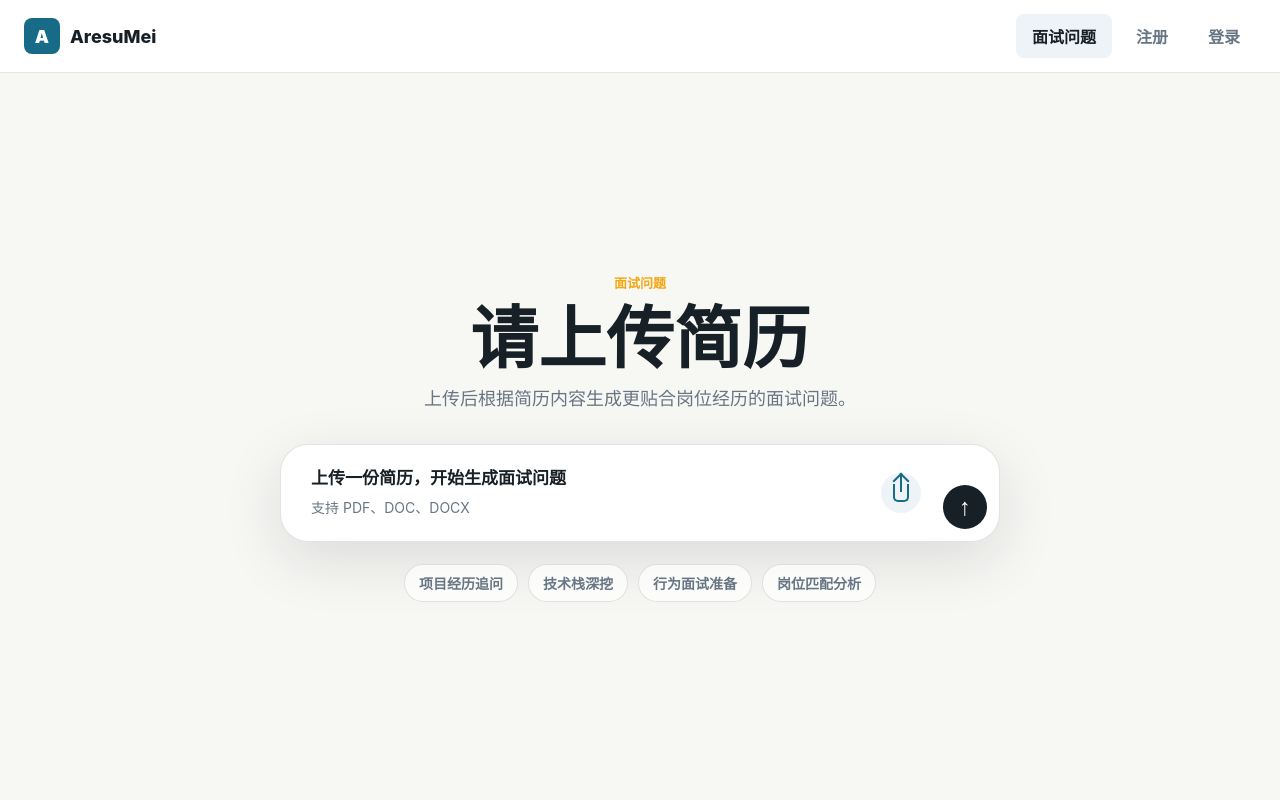
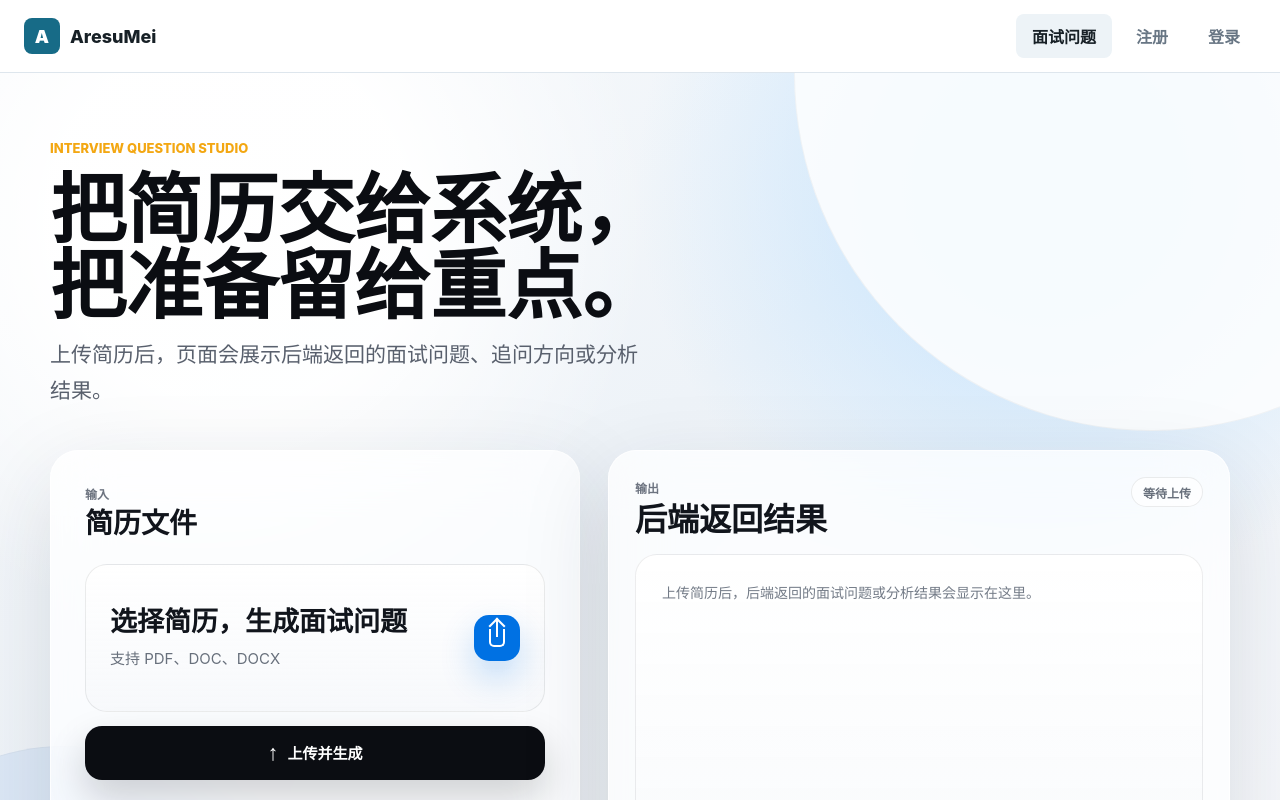
Before and after one commit to wangzihao64/aresumei-front, a React (Create React App) app in the folder login/: page /resume-upload in a window 1280 px wide. Shown: the top 800 px of the page. Built offline with nearby package versions, Linux system fonts and the light colour scheme.

Commit message:
面试问题页面优化

```diff
--- a/login/src/pages/resumeUpload/index.jsx
+++ b/login/src/pages/resumeUpload/index.jsx
@@ -7,6 +7,25 @@ export default class ResumeUpload extends Component {
         status: '',
         error: '',
         isUploading: false,
+        backendResult: '',
+    }
+
+    formatBackendResult = data => {
+        const result = data?.data ?? data?.result ?? data?.questions ?? data?.answer ?? data;
+
+        if (typeof result === 'string') {
+            return result;
+        }
+
+        if (result == null) {
+            return '';
+        }
+
+        try {
+            return JSON.stringify(result, null, 2);
+        } catch (err) {
+            return String(result);
+        }
     }
 
     handleFileChange = e => {
@@ -15,6 +34,7 @@ export default class ResumeUpload extends Component {
             file: file || null,
             status: '',
             error: '',
+            backendResult: '',
         });
     }
 
@@ -36,7 +56,7 @@ export default class ResumeUpload extends Component {
         const form = new FormData();
         form.append('file', file);
 
-        this.setState({ isUploading: true, error: '', status: '' });
+        this.setState({ isUploading: true, error: '', status: '', backendResult: '' });
 
         try {
             const { data } = await axios.post('/api/v1/upload/resume', form, {
@@ -46,31 +66,43 @@ export default class ResumeUpload extends Component {
             });
 
             const message = data?.message || data?.msg || '简历上传成功。';
-            this.setState({ status: message, error: '' });
+            this.setState({
+                status: message,
+                error: '',
+                backendResult: this.formatBackendResult(data),
+            });
         } catch (err) {
             const message = err.response?.data?.message || err.response?.data?.error || err.message || '简历上传失败，请稍后重试。';
-            this.setState({ error: message, status: '' });
+            this.setState({ error: message, status: '', backendResult: '' });
         } finally {
             this.setState({ isUploading: false });
         }
     }
 
     render() {
-        const { file, status, error, isUploading } = this.state;
+        const { file, status, error, isUploading, backendResult } = this.state;
 
         return (
             <section className="upload-page" aria-labelledby="resume-upload-title">
+                <div className="upload-backdrop" aria-hidden="true"></div>
                 <div className="upload-shell">
                     <div className="upload-heading">
-                        <span className="eyebrow">面试问题</span>
-                        <h1 id="resume-upload-title">请上传简历</h1>
-                        <p id="resume-upload-desc">上传后根据简历内容生成更贴合岗位经历的面试问题。</p>
+                        <span className="eyebrow">Interview question studio</span>
+                        <h1 id="resume-upload-title">把简历交给系统，把准备留给重点。</h1>
+                        <p id="resume-upload-desc">上传简历后，页面会展示后端返回的面试问题、追问方向或分析结果。</p>
+                    </div>
+
+                    <div className="upload-workspace">
+                        <div className="upload-panel">
+                            <div className="upload-panel-heading">
+                                <span>输入</span>
+                                <strong>简历文件</strong>
                             </div>
 
                             <form className="upload-prompt" onSubmit={this.handleSubmit}>
                                 <label className={file ? 'upload-dropzone has-file' : 'upload-dropzone'} htmlFor="resumeFile">
                                     <span className="upload-copy">
-                                <strong>{file ? file.name : '上传一份简历，开始生成面试问题'}</strong>
+                                        <strong>{file ? file.name : '选择简历，生成面试问题'}</strong>
                                         <small>{file ? `${Math.ceil(file.size / 1024)} KB · 可重新选择文件` : '支持 PDF、DOC、DOCX'}</small>
                                     </span>
                                     <span className="upload-icon" aria-hidden="true">
@@ -86,11 +118,17 @@ export default class ResumeUpload extends Component {
                                     />
                                 </label>
 
-                        <button type="submit" className="upload-submit" disabled={isUploading} aria-label="上传简历">
+                                <button type="submit" className="upload-submit" disabled={isUploading}>
                                     {isUploading ? (
+                                        <>
                                             <span className="button-spinner" aria-hidden="true"></span>
+                                            <span>生成中</span>
+                                        </>
                                     ) : (
+                                        <>
                                             <span aria-hidden="true">↑</span>
+                                            <span>上传并生成</span>
+                                        </>
                                     )}
                                 </button>
                             </form>
@@ -109,6 +147,23 @@ export default class ResumeUpload extends Component {
                                 <span>岗位匹配分析</span>
                             </div>
                         </div>
+
+                        <div className="result-panel" aria-labelledby="backend-result-title">
+                            <div className="result-toolbar">
+                                <div>
+                                    <span>输出</span>
+                                    <h2 id="backend-result-title">后端返回结果</h2>
+                                </div>
+                                <span className={backendResult ? 'result-state ready' : 'result-state'}>
+                                    {backendResult ? '已生成' : '等待上传'}
+                                </span>
+                            </div>
+                            <output className={backendResult ? 'result-output has-result' : 'result-output'} aria-live="polite">
+                                {backendResult || '上传简历后，后端返回的面试问题或分析结果会显示在这里。'}
+                            </output>
+                        </div>
+                    </div>
+                </div>
             </section>
         )
     }
--- a/login/src/styles.css
+++ b/login/src/styles.css
@@ -468,80 +468,160 @@ input:focus-visible {
 }
 
 .upload-page {
+    position: relative;
     min-height: calc(100dvh - var(--nav-height));
-    display: grid;
-    place-items: center;
-    padding: clamp(28px, 6vw, 88px) max(20px, env(safe-area-inset-right)) clamp(28px, 6vw, 88px) max(20px, env(safe-area-inset-left));
-    background: #f7f7f4;
+    overflow: hidden;
+    padding: clamp(32px, 5vw, 76px) max(20px, env(safe-area-inset-right)) clamp(38px, 6vw, 88px) max(20px, env(safe-area-inset-left));
+    background:
+        radial-gradient(circle at 18% 16%, rgba(255, 255, 255, 0.96) 0 14%, transparent 32%),
+        radial-gradient(circle at 82% 12%, rgba(190, 225, 255, 0.64) 0 10%, transparent 31%),
+        linear-gradient(145deg, #f8fafc 0%, #eef3f8 44%, #f7f8fb 100%);
 }
 
 .upload-shell {
-    width: min(100%, 780px);
-    display: grid;
-    justify-items: center;
+    position: relative;
+    z-index: 1;
+    width: min(100%, 1180px);
+    min-height: calc(100dvh - var(--nav-height) - clamp(70px, 11vw, 164px));
+    margin: 0 auto;
+    display: grid;
+    align-content: center;
+    gap: clamp(24px, 4vw, 42px);
+}
+
+.upload-backdrop {
+    position: absolute;
+    inset: 0;
+    pointer-events: none;
+}
+
+.upload-backdrop::before,
+.upload-backdrop::after {
+    content: "";
+    position: absolute;
+    border-radius: 999px;
+}
+
+.upload-backdrop::before {
+    width: min(56vw, 760px);
+    height: min(56vw, 760px);
+    right: -18vw;
+    top: -28vw;
+    background: rgba(255, 255, 255, 0.82);
+    box-shadow: inset 0 0 0 1px rgba(11, 13, 18, 0.04);
+}
+
+.upload-backdrop::after {
+    width: min(34vw, 460px);
+    height: min(34vw, 460px);
+    left: -12vw;
+    bottom: -14vw;
+    background: rgba(214, 228, 246, 0.72);
+    box-shadow: inset 0 0 0 1px rgba(11, 13, 18, 0.03);
 }
 
 .upload-heading {
-    width: 100%;
-    margin-bottom: 30px;
-    text-align: center;
+    max-width: 780px;
 }
 
 .upload-heading h1 {
-    margin: 10px 0 10px;
-    color: var(--text);
-    font-size: clamp(38px, 6vw, 68px);
-    line-height: 1.06;
-    font-weight: 900;
+    margin: 14px 0 14px;
+    color: #0b0d12;
+    font-family: ui-sans-serif, -apple-system, BlinkMacSystemFont, "SF Pro Display", "Segoe UI", sans-serif;
+    font-size: clamp(42px, 6vw, 76px);
+    line-height: 1;
+    font-weight: 820;
     text-wrap: balance;
 }
 
 .upload-heading p {
-    max-width: 620px;
-    margin: 0 auto;
-    color: var(--muted);
-    font-size: 18px;
+    max-width: 650px;
+    margin: 0;
+    color: #59606d;
+    font-size: clamp(17px, 1.7vw, 21px);
     line-height: 1.7;
     text-wrap: pretty;
 }
 
+.upload-workspace {
+    display: grid;
+    grid-template-columns: minmax(0, 0.92fr) minmax(420px, 1.08fr);
+    gap: clamp(18px, 3vw, 28px);
+    align-items: stretch;
+}
+
+.upload-panel,
+.result-panel {
+    min-width: 0;
+    border: 1px solid rgba(255, 255, 255, 0.72);
+    border-radius: 28px;
+    background: rgba(255, 255, 255, 0.72);
+    box-shadow: 0 28px 90px rgba(31, 41, 55, 0.13);
+    backdrop-filter: blur(28px) saturate(1.25);
+}
+
+.upload-panel {
+    display: flex;
+    flex-direction: column;
+    justify-content: space-between;
+    gap: 24px;
+    padding: clamp(22px, 3vw, 34px);
+}
+
+.upload-panel-heading {
+    display: grid;
+    gap: 6px;
+}
+
+.upload-panel-heading span,
+.result-toolbar span:first-child {
+    color: #6d7480;
+    font-size: 12px;
+    font-weight: 850;
+    text-transform: uppercase;
+}
+
+.upload-panel-heading strong {
+    color: #11151c;
+    font-size: 28px;
+    line-height: 1.12;
+}
+
 .upload-prompt {
-    width: min(100%, 720px);
-    display: grid;
-    grid-template-columns: minmax(0, 1fr) 44px;
-    align-items: end;
-    gap: 10px;
-    border: 1px solid rgba(23, 32, 38, 0.12);
-    border-radius: 28px;
-    background: #ffffff;
-    box-shadow: 0 18px 60px rgba(23, 32, 38, 0.12);
-    padding: 12px;
-    transition: border-color 160ms ease, box-shadow 160ms ease;
+    display: grid;
+    gap: 14px;
 }
 
 .upload-prompt:focus-within {
-    border-color: rgba(23, 107, 135, 0.45);
-    box-shadow: 0 0 0 4px rgba(23, 107, 135, 0.12), 0 18px 60px rgba(23, 32, 38, 0.12);
+    outline: none;
 }
 
 .upload-dropzone {
     display: grid;
-    grid-template-columns: minmax(0, 1fr) 40px;
+    grid-template-columns: minmax(0, 1fr) 46px;
     align-items: center;
-    gap: 12px;
-    min-height: 72px;
-    border-radius: 18px;
-    padding: 10px 12px 10px 18px;
+    gap: 16px;
+    min-height: 148px;
+    border: 1px solid rgba(11, 13, 18, 0.08);
+    border-radius: 22px;
+    background:
+        linear-gradient(180deg, rgba(255, 255, 255, 0.96), rgba(246, 248, 251, 0.86));
+    padding: 24px;
     cursor: pointer;
-    transition: background-color 160ms ease;
+    box-shadow: inset 0 1px 0 rgba(255, 255, 255, 0.9);
+    transition: border-color 180ms ease, box-shadow 180ms ease, transform 180ms ease;
 }
 
 .upload-dropzone:hover {
-    background: #f8faf9;
+    border-color: rgba(0, 113, 227, 0.28);
+    box-shadow: inset 0 1px 0 rgba(255, 255, 255, 0.9), 0 18px 44px rgba(0, 113, 227, 0.12);
+    transform: translateY(-1px);
 }
 
 .upload-dropzone.has-file {
-    background: #f4f8f6;
+    border-color: rgba(0, 113, 227, 0.28);
+    background:
+        linear-gradient(180deg, rgba(246, 250, 255, 0.98), rgba(236, 245, 255, 0.9));
 }
 
 .upload-dropzone input {
@@ -556,13 +636,14 @@ input:focus-visible {
 
 .upload-icon {
     display: inline-flex;
-    width: 40px;
-    height: 40px;
+    width: 46px;
+    height: 46px;
     align-items: center;
     justify-content: center;
-    border-radius: 999px;
-    background: var(--surface-soft);
-    color: var(--primary);
+    border-radius: 15px;
+    background: #0071e3;
+    color: #ffffff;
+    box-shadow: 0 16px 34px rgba(0, 113, 227, 0.24);
 }
 
 .upload-icon span {
@@ -603,41 +684,50 @@ input:focus-visible {
 .upload-copy {
     display: grid;
     min-width: 0;
-    gap: 8px;
+    gap: 10px;
 }
 
 .upload-copy strong {
     min-width: 0;
     overflow-wrap: anywhere;
-    color: var(--text);
-    font-size: 17px;
+    color: #11151c;
+    font-size: clamp(20px, 2.2vw, 27px);
     line-height: 1.24;
-    font-weight: 700;
+    font-weight: 800;
 }
 
 .upload-copy small {
-    color: var(--muted);
-    font-size: 14px;
+    color: #68707c;
+    font-size: 15px;
     line-height: 1.5;
 }
 
 .upload-submit {
     display: inline-flex;
-    width: 44px;
-    height: 44px;
+    width: 100%;
+    min-height: 54px;
     align-items: center;
     justify-content: center;
+    gap: 9px;
     border: 0;
-    border-radius: 999px;
-    background: var(--text);
+    border-radius: 17px;
+    background: #0b0d12;
     color: #ffffff;
-    font-size: 24px;
+    padding: 0 18px;
+    font-size: 15px;
     font-weight: 800;
-    transition: background-color 160ms ease, transform 160ms ease;
+    box-shadow: 0 18px 38px rgba(11, 13, 18, 0.18);
+    transition: background-color 180ms ease, transform 180ms ease, box-shadow 180ms ease;
+}
+
+.upload-submit > span[aria-hidden="true"] {
+    font-size: 22px;
+    line-height: 1;
 }
 
 .upload-submit:hover {
-    background: var(--primary-strong);
+    background: #0071e3;
+    box-shadow: 0 18px 38px rgba(0, 113, 227, 0.22);
     transform: translateY(-1px);
 }
 
@@ -648,31 +738,94 @@ input:focus-visible {
 }
 
 .upload-feedback {
-    width: min(100%, 720px);
     display: grid;
     gap: 10px;
-    margin-top: 16px;
 }
 
 .prompt-suggestions {
     display: flex;
     flex-wrap: wrap;
-    justify-content: center;
     gap: 10px;
-    margin-top: 22px;
 }
 
 .prompt-suggestions span {
     display: inline-flex;
     align-items: center;
     min-height: 38px;
-    border: 1px solid rgba(23, 32, 38, 0.12);
+    border: 1px solid rgba(11, 13, 18, 0.08);
     border-radius: 999px;
-    background: rgba(255, 255, 255, 0.72);
-    color: var(--muted);
+    background: rgba(255, 255, 255, 0.68);
+    color: #59606d;
     padding: 0 14px;
     font-size: 14px;
     font-weight: 700;
+}
+
+.result-panel {
+    display: grid;
+    grid-template-rows: auto minmax(300px, 1fr);
+    padding: clamp(18px, 2.4vw, 26px);
+}
+
+.result-toolbar {
+    display: flex;
+    align-items: flex-start;
+    justify-content: space-between;
+    gap: 18px;
+    margin-bottom: 16px;
+}
+
+.result-toolbar h2 {
+    margin: 5px 0 0;
+    color: #11151c;
+    font-size: clamp(23px, 2.5vw, 32px);
+    line-height: 1.12;
+}
+
+.result-state {
+    display: inline-flex;
+    flex: 0 0 auto;
+    align-items: center;
+    min-height: 30px;
+    border: 1px solid rgba(11, 13, 18, 0.08);
+    border-radius: 999px;
+    background: rgba(255, 255, 255, 0.7);
+    color: #68707c;
+    padding: 0 11px;
+    font-size: 12px;
+    font-weight: 800;
+}
+
+.result-state.ready {
+    border-color: rgba(0, 113, 227, 0.18);
+    background: rgba(232, 243, 255, 0.88);
+    color: #0066cc;
+}
+
+.result-output {
+    display: block;
+    min-width: 0;
+    min-height: 300px;
+    max-height: min(52dvh, 560px);
+    overflow: auto;
+    border: 1px solid rgba(11, 13, 18, 0.07);
+    border-radius: 22px;
+    background:
+        linear-gradient(180deg, rgba(255, 255, 255, 0.88), rgba(248, 250, 252, 0.92));
+    color: #737b87;
+    padding: clamp(18px, 2.4vw, 26px);
+    font-family: ui-monospace, "SF Mono", Menlo, Consolas, monospace;
+    font-size: 14px;
+    line-height: 1.72;
+    white-space: pre-wrap;
+    overflow-wrap: anywhere;
+    box-shadow: inset 0 1px 0 rgba(255, 255, 255, 0.88);
+}
+
+.result-output.has-result {
+    color: #151922;
+    background:
+        linear-gradient(180deg, rgba(255, 255, 255, 0.96), rgba(244, 248, 253, 0.96));
 }
 
 .auth-switch {
@@ -1398,6 +1551,24 @@ input:focus-visible {
         transform: none;
     }
 
+    .upload-shell {
+        min-height: 0;
+        align-content: start;
+    }
+
+    .upload-workspace {
+        grid-template-columns: 1fr;
+    }
+
+    .result-panel {
+        grid-template-rows: auto minmax(260px, 1fr);
+    }
+
+    .result-output {
+        min-height: 260px;
+        max-height: 480px;
+    }
+
     .auth-hero {
         padding: 24px 24px 0;
     }
@@ -1522,26 +1693,79 @@ input:focus-visible {
     }
 
     .upload-page {
-        padding: 18px max(16px, env(safe-area-inset-right)) 24px max(16px, env(safe-area-inset-left));
+        padding: 24px max(16px, env(safe-area-inset-right)) 32px max(16px, env(safe-area-inset-left));
+    }
+
+    .upload-shell {
+        gap: 22px;
     }
 
     .upload-heading h1 {
-        font-size: 36px;
+        font-size: 38px;
+        line-height: 1.04;
+    }
+
+    .upload-heading p {
+        font-size: 16px;
+    }
+
+    .upload-panel,
+    .result-panel {
+        border-radius: 22px;
+        padding: 18px;
+    }
+
+    .upload-panel-heading strong {
+        font-size: 24px;
     }
 
     .upload-prompt {
-        grid-template-columns: 1fr;
-        border-radius: 22px;
+        gap: 12px;
     }
 
     .upload-dropzone {
         grid-template-columns: minmax(0, 1fr) 36px;
-        padding-left: 12px;
+        min-height: 126px;
+        border-radius: 18px;
+        padding: 18px;
+    }
+
+    .upload-icon {
+        width: 36px;
+        height: 36px;
+        border-radius: 12px;
+    }
+
+    .upload-copy strong {
+        font-size: 19px;
     }
 
     .upload-submit {
         width: 100%;
+        min-height: 52px;
         border-radius: 16px;
+    }
+
+    .prompt-suggestions {
+        gap: 8px;
+    }
+
+    .prompt-suggestions span {
+        min-height: 34px;
+        padding: 0 11px;
+        font-size: 13px;
+    }
+
+    .result-toolbar {
+        align-items: flex-start;
+        gap: 12px;
+    }
+
+    .result-output {
+        min-height: 240px;
+        max-height: 420px;
+        border-radius: 18px;
+        font-size: 13px;
     }
 
     .home-content h1 {
```
Lines whose indentation alone changed are shown as unchanged.
